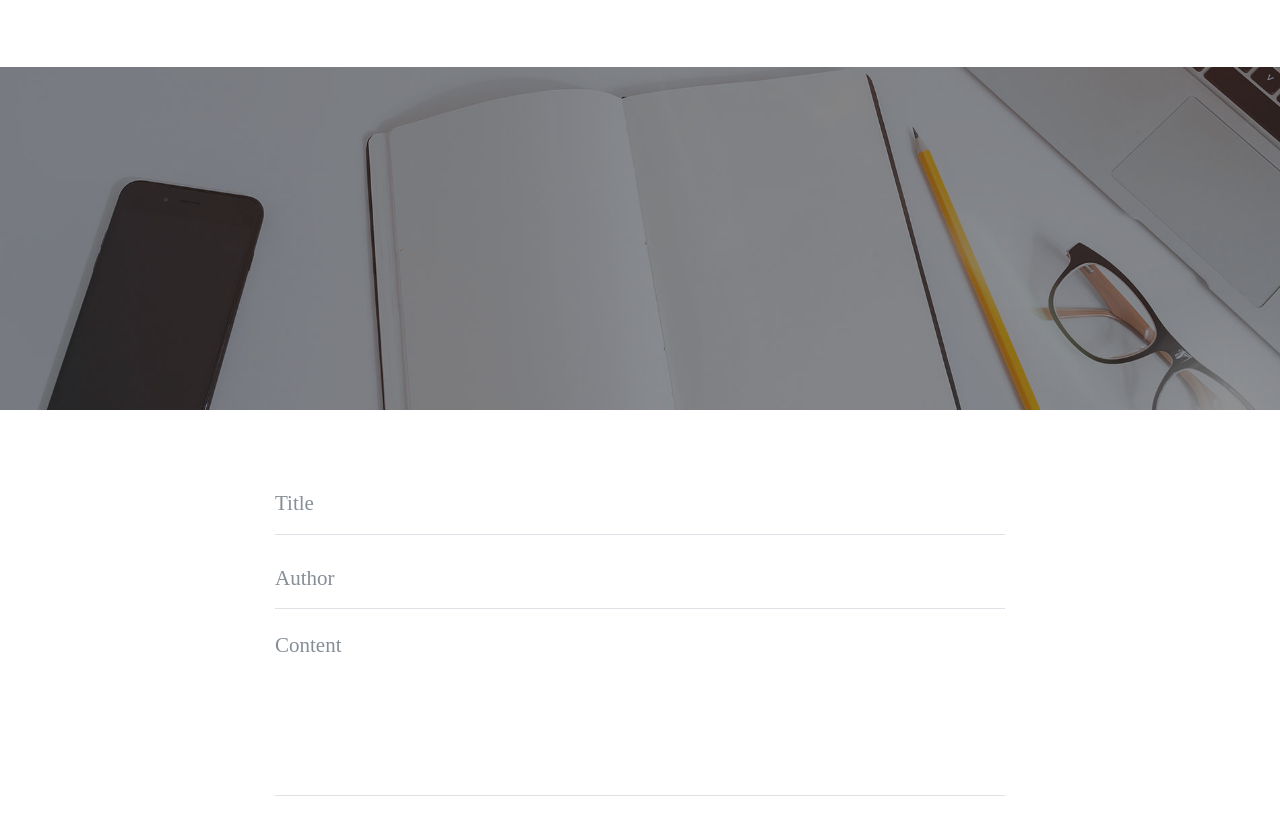
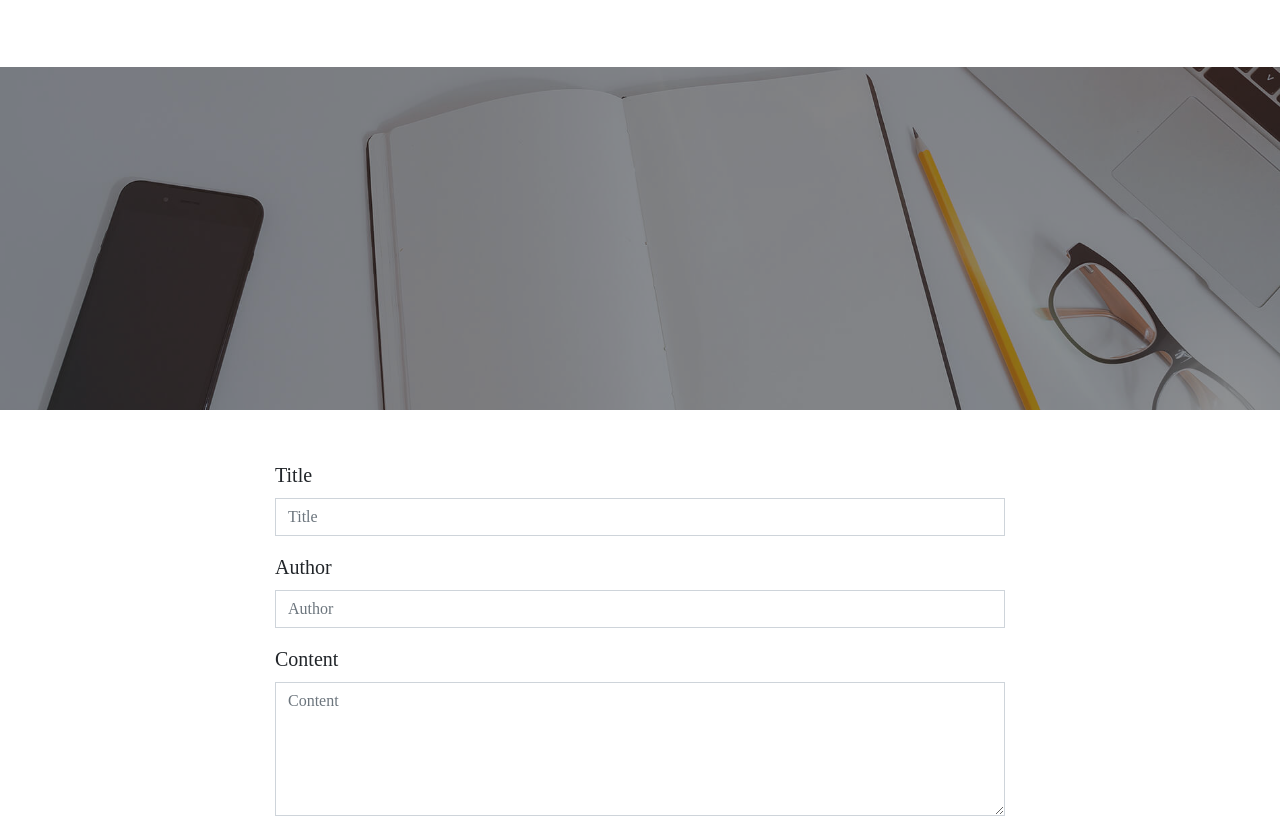
Before and after one commit to kyle-morton/blog-ui, an Angular app in the folder angular-blog/: page /author-post in a window 1280 px wide. Shown: the top 818 px of the page. Built offline with nearby package versions, Linux system fonts and the light colour scheme.

Commit message:
added success/error messages to new post page

```diff
--- a/angular-blog/src/app/app.module.ts
+++ b/angular-blog/src/app/app.module.ts
@@ -16,6 +16,7 @@ import { FooterComponent } from './footer/footer.component';
 import { MastheadComponent } from './masthead/masthead.component';
 import { PreviewPostComponent } from './preview-post/preview-post.component';
 import { AuthorPostComponent } from './author-post/author-post.component';
+import { LoadingComponent } from './loading/loading.component';
 
 @NgModule({
   declarations: [
@@ -29,7 +30,8 @@ import { AuthorPostComponent } from './author-post/author-post.component';
     FooterComponent,
     MastheadComponent,
     PreviewPostComponent,
-    AuthorPostComponent
+    AuthorPostComponent,
+    LoadingComponent
   ],
   imports: [
     BrowserModule,
--- a/angular-blog/src/app/author-post/author-post.component.html
+++ b/angular-blog/src/app/author-post/author-post.component.html
@@ -4,26 +4,38 @@
     <div class="col-lg-8 col-md-10 mx-auto">
     <form novalidate>
         <div class="control-group">
-          <div class="form-group floating-label-form-group controls">
+          <div class="form-group">
               <label>Title</label>
-              <input type="text" [(ngModel)]="post.title" name="title" class="form-control" placeholder="Title" >
+              <input type="text" [(ngModel)]="post.title"
+                [disabled]="processing"
+                name="title" class="form-control" placeholder="Title" >
           </div>
         </div>
         <div class="control-group">
-            <div class="form-group floating-label-form-group controls">
+            <div class="form-group">
                 <label>Author</label>
-                <input type="text" [(ngModel)]="post.author" name="author" class="form-control" placeholder="Author">
+                <input type="text" [(ngModel)]="post.author"
+                    [disabled]="processing"
+                    name="author" class="form-control" placeholder="Author">
             </div>
           </div>
         <div class="control-group">
-          <div class="form-group floating-label-form-group controls">
+          <div class="form-group">
               <label>Content</label>
-              <textarea rows="5" [(ngModel)]="post.content" name="content" class="form-control" placeholder="Content"></textarea>
+              <textarea rows="5" [(ngModel)]="post.content"
+                [disabled]="processing"
+                name="content" class="form-control" placeholder="Content"></textarea>
           </div>
         </div>
         <br>
-        <div id="success"></div>
-        <div class="form-group">
+        <app-loading *ngIf="processing && (!success && !failure)"></app-loading>
+        <div class="alert alert-success pointer" *ngIf="success" routerLink="/home" role="alert">
+            You're entry was successfully posted! Click here to go home.
+        </div>
+        <div class="alert alert-danger pointer" *ngIf="failure" routerLink="/author-post" role="alert">
+            An unexpected error occured while submitting your entry. Please refresh your browser and try again.
+        </div>
+        <div class="form-group" *ngIf="!submitted">
           <button class="btn btn-primary" (click)="submit();">Submit</button>
         </div>
     </form>
--- a/angular-blog/src/app/author-post/author-post.component.ts
+++ b/angular-blog/src/app/author-post/author-post.component.ts
@@ -11,6 +11,10 @@ import { BlogPost } from '../models/blog-post';
 export class AuthorPostComponent implements OnInit {
 
   public post : BlogPost;
+  public processing : boolean = false;
+  public submitted : boolean = false;
+  public success : boolean = false;
+  public failure : boolean = false;
 
   constructor(private postService : BlogPostService) { }
 
@@ -19,10 +23,28 @@ export class AuthorPostComponent implements OnInit {
   }
 
   public submit() : void {
+
+    this.processing = this.submitted = true;
+
     console.log('submitting blog post: ' + JSON.stringify(this.post));
 
     this.postService.CreatePost(this.post)
-    .subscribe(response => console.log('response on new post: ' + JSON.stringify(response)));
+    .subscribe(
+      // response => console.log('response on new post: ' + JSON.stringify(response))
+      response => { // Handle each observable response
+        console.log('result: ' + response)
+        this.processing = false;
+      },
+      error => { //error response code
+        this.processing = false;
+        this.failure = true
+      },
+      () => { //success response code
+        this.processing = false;
+        this.success = true;
+
+      }
+    );
   }
 
 }
--- a/angular-blog/src/app/home/home.component.html
+++ b/angular-blog/src/app/home/home.component.html
@@ -1,9 +1,4 @@
-<div class="row" *ngIf="loading">
-  <div class="col-12 text-center">
-      <i class="fa fa-spinner fa-pulse fa-3x fa-fw"></i>
-      <span class="sr-only">Loading...</span>
-  </div>
-</div>
+<app-loading *ngIf="loading"></app-loading>
 <div class="row" *ngIf="!loading">
   <div class="col-lg-8 col-md-10 mx-auto">
     <div *ngFor="let post of posts">
--- a/angular-blog/src/app/home/home.component.ts
+++ b/angular-blog/src/app/home/home.component.ts
@@ -23,7 +23,7 @@ export class HomeComponent implements OnInit {
   private getPosts() : void {
     this.postService.GetPosts()
     .subscribe((posts) => {
-      this.posts = posts.slice(0, 3);
+      this.posts = posts.slice(-3);
       this.loading = false;
     })
   }
--- /dev/null
+++ b/angular-blog/src/app/loading/loading.component.html
@@ -0,0 +1,6 @@
+<div class="row">
+    <div class="col-12 text-center">
+        <i class="fa fa-spinner fa-pulse fa-3x fa-fw"></i>
+        <span class="sr-only">Loading...</span>
+    </div>
+  </div>
--- /dev/null
+++ b/angular-blog/src/app/loading/loading.component.ts
@@ -0,0 +1,15 @@
+import { Component, OnInit } from '@angular/core';
+
+@Component({
+  selector: 'app-loading',
+  templateUrl: './loading.component.html',
+  styleUrls: ['./loading.component.css']
+})
+export class LoadingComponent implements OnInit {
+
+  constructor() { }
+
+  ngOnInit() {
+  }
+
+}
--- a/angular-blog/src/app/past-posts/past-posts.component.html
+++ b/angular-blog/src/app/past-posts/past-posts.component.html
@@ -1,9 +1,4 @@
-<div class="row" *ngIf="loading">
-  <div class="col-12 text-center">
-      <i class="fa fa-spinner fa-pulse fa-3x fa-fw"></i>
-      <span class="sr-only">Loading...</span>
-  </div>
-</div>
+<app-loading *ngIf="loading"></app-loading>
 <div class="row" *ngIf="!loading">
   <div class="col-lg-8 col-md-10 mx-auto">
     <div *ngFor="let post of posts">
--- a/angular-blog/src/app/service/api.service.ts
+++ b/angular-blog/src/app/service/api.service.ts
@@ -2,7 +2,7 @@ import { Injectable } from '@angular/core';
 import { Http } from '@angular/http';
 import { environment } from '../../environments/environment';
 
-import { Observable } from 'rxjs';
+import { Observable, throwError } from 'rxjs';
 import { map, catchError } from 'rxjs/operators'
 
 const API_URL = environment.api.base;
@@ -33,7 +33,7 @@ export class ApiService {
   //handle any error encounted while sending http request
   private handleError (error: Response | any) {
     console.error('ApiService::handleError', error);
-    return Observable.throw(error);
+    return throwError(error);
   }
 
 }
--- a/angular-blog/src/styles.css
+++ b/angular-blog/src/styles.css
@@ -2,3 +2,8 @@
 .pointer {
     cursor: pointer;
 }
+
+input.form-control,
+textarea.form-control {
+    border-radius: 0;
+}
```
Also changed, not shown: angular-blog/src/app/loading/loading.component.css (added), 1 other file (tests, documents, lock files or other folders).
